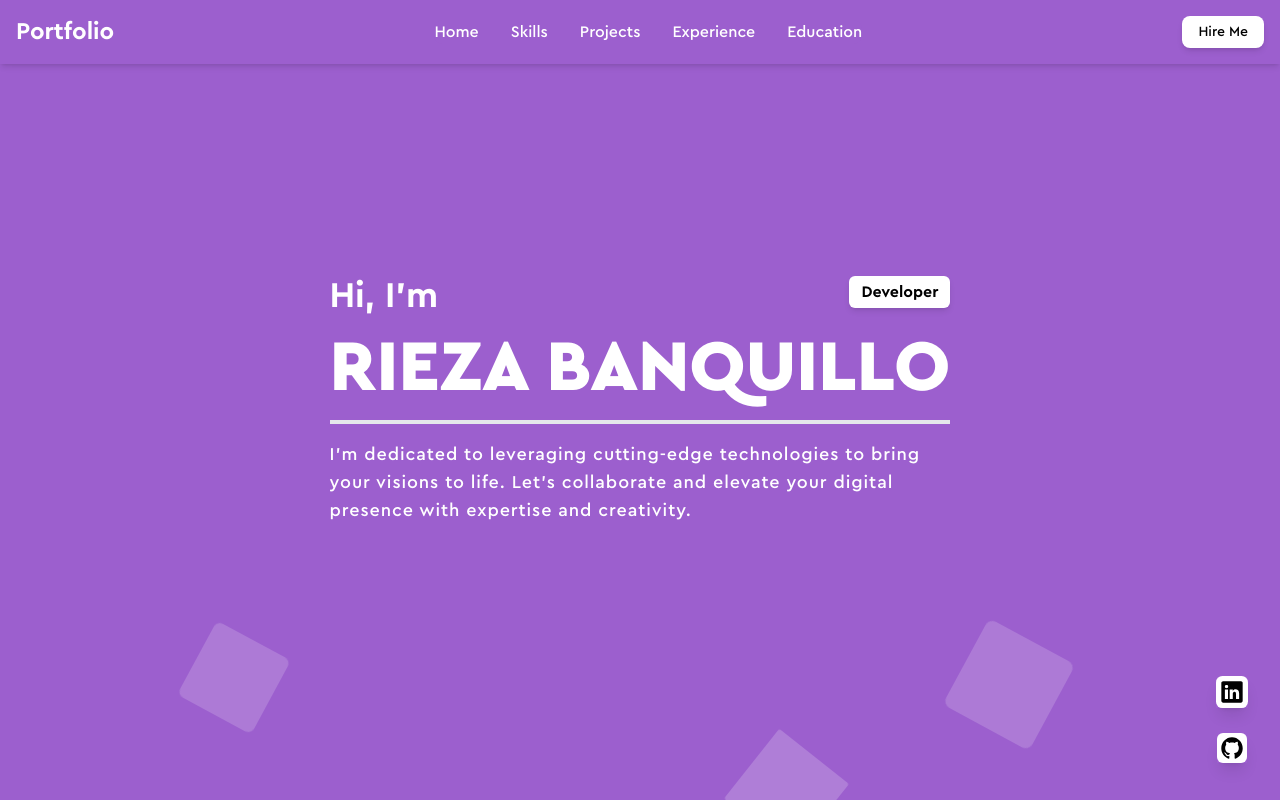
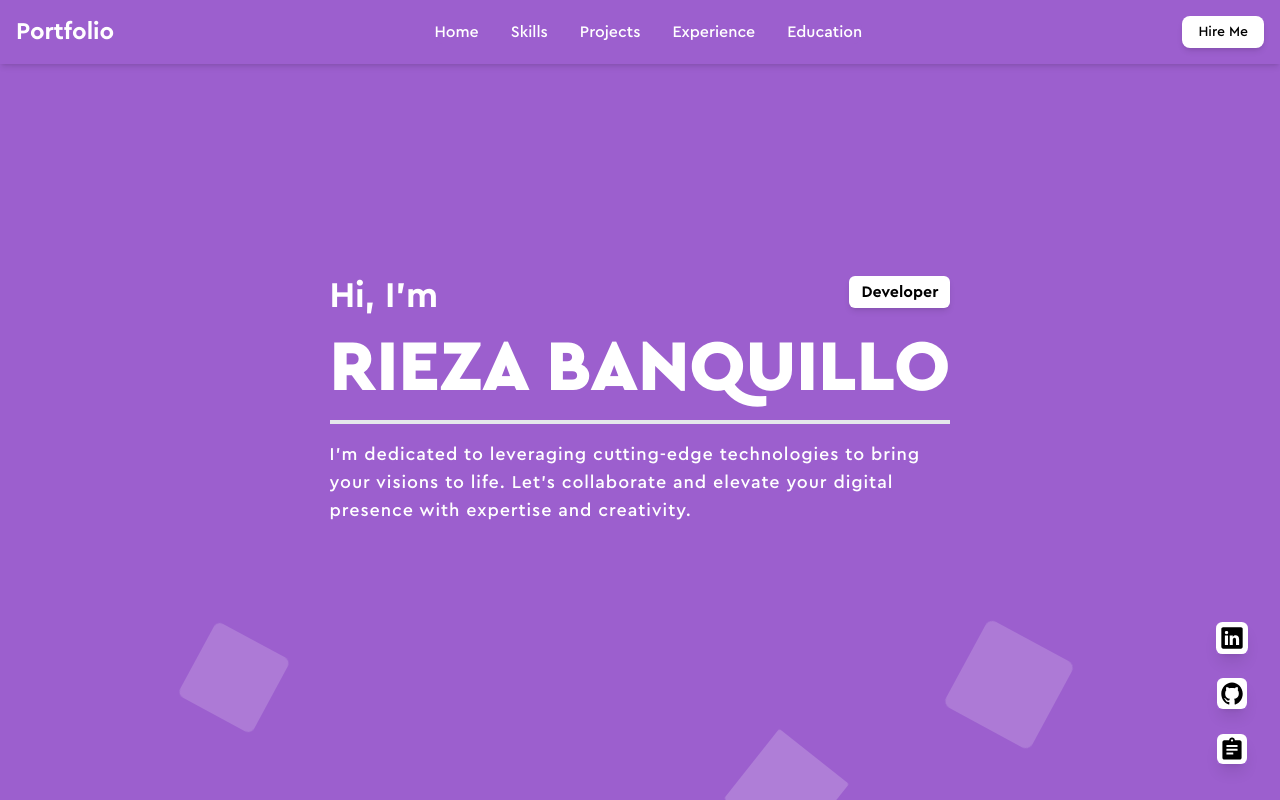
Before and after one commit to riezxcvii/react-web-portfolio, a React (Create React App) app: page / in a window 1280 px wide. Built offline with nearby package versions, Linux system fonts and the light colour scheme.

Commit message:
:sparkles: feat: add cv link

```diff
--- a/src/components/Home.jsx
+++ b/src/components/Home.jsx
@@ -1,6 +1,7 @@
 import React, { useState } from "react";
 import Linkedin from "../assets/svg/linkedin.svg";
 import GitHub from "../assets/svg/github.svg";
+import Resume from "../assets/svg/resume.svg";
 
 const Home = () => {
   // Set array value and call it in the profile section
@@ -18,6 +19,13 @@ const Home = () => {
       alt: "GitHub",
       style: "w-[1.9rem] mx-auto my-3 shadow-lg",
       id: 2,
+    },
+    {
+      link: "https://drive.google.com/file/d/1XhFQia7jhJ7OIRPqGLUo8GLuh-Jlyf8o/view?usp=sharing",
+      logo: Resume,
+      alt: "Resume",
+      style: "w-[1.9rem] mx-auto my-3 shadow-lg",
+      id: 3,
     },
   ]);
 
```
Also changed, not shown: src/assets/svg/cv.svg (added), src/assets/svg/resume.svg.
